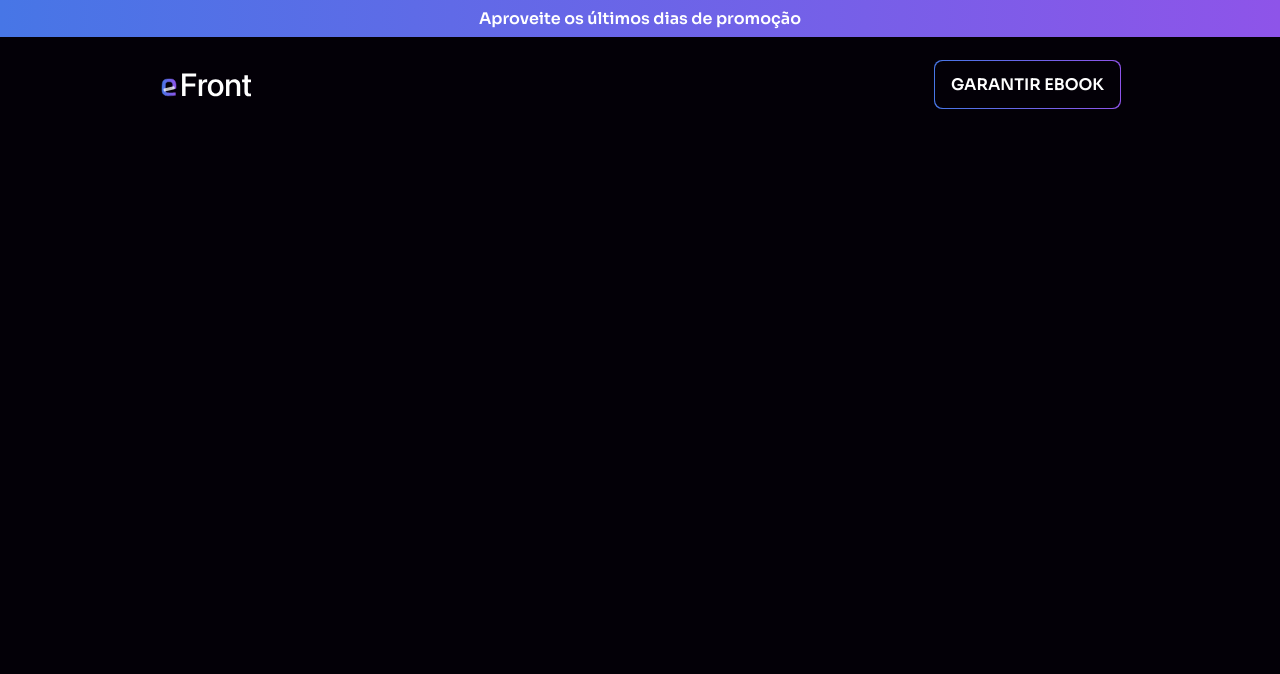
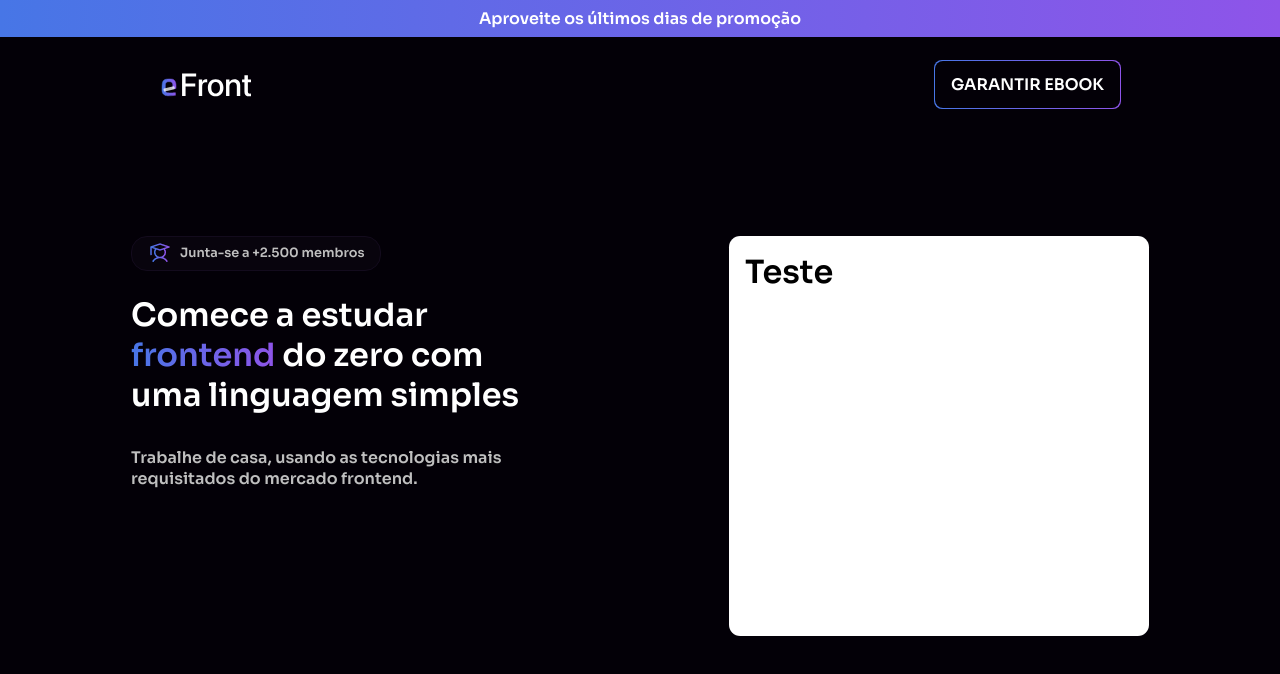
Before and after one commit to dopeeycode/challenge-EFront, a plain HTML site: page index.html in a window 1280 px wide. Drawn offline with nearby package versions, Linux system fonts and the light colour scheme; files that its build step writes are made by us from their sources.

Commit message:
Criação do container main

```diff
--- a/App/scss/_variablesAndMixin.scss
+++ b/App/scss/_variablesAndMixin.scss
@@ -19,3 +19,10 @@ $white: #FFFFFF;
     padding: .8rem 1rem;
     color: $white;
 }
+
+
+@mixin containerCards{
+    display: flex;
+    justify-content: space-around;
+    padding: 0 2rem;
+}
--- a/App/scss/components/_header.scss
+++ b/App/scss/components/_header.scss
@@ -12,6 +12,7 @@ header.container{
     justify-content: space-between;
     align-items: center;
     padding: 1.5rem 10rem;
+    margin-bottom: 6.5rem;
     a{
         @include btn_link_Ebook;
         &::before{
--- /dev/null
+++ b/App/scss/components/_mainContent.scss
@@ -0,0 +1,38 @@
+.container {
+    .container-card{
+        @include containerCards;
+        .container-card_left {
+            width: 400px;
+            height: auto;
+            .card_icon_student{
+                display: inline-flex;
+                align-items: center;
+                gap: .5rem;
+                padding: .3rem 1rem;
+                border-radius: 1rem;
+                border: 1px solid $dark-400;
+                background: $dark-200;
+                margin-bottom: 1.5rem;
+                p{
+                    font-size: .8rem;
+                }
+            }
+            h1{
+                color: $white;
+                margin-bottom: 2rem;
+            }
+            p{
+                color: $grey;
+                font-weight: 400;
+            }
+        }
+    }
+
+    .container-card_right {
+        width: 420px;
+        height: 400px;
+        border-radius: .7rem;
+        padding: 1rem;
+        background: $white;
+    }
+}
--- a/App/scss/main.scss
+++ b/App/scss/main.scss
@@ -1,5 +1,6 @@
 @import 'variablesAndMixin';
 @import './components/header';
+@import './components/mainContent';
 
 *{
     padding: 0;
@@ -13,5 +14,28 @@
 
 
 body{
+    width: 100%;
+    min-height: 100vh;
     background-color: $dark;
 }
+
+
+p{
+    color: $white;
+}
+
+.container-card_left p span{
+    color: $white;
+}
+
+.container-card_left h1  span{
+    background: -webkit-linear-gradient(linear-gradient(90deg, #4776E6 0%, #8E54E9 100%));;
+    background: $gradient_purple;
+    -webkit-background-clip: text;
+    -webkit-text-fill-color: transparent;
+}
+
+
+img, svg, canvas{
+    max-width: 100%;
+}
--- a/index.html
+++ b/index.html
@@ -20,6 +20,23 @@
         <img src="/App/images/logo_efront.svg" alt="">
         <a href="">GARANTIR EBOOK</a>
     </header>
+    <main class="container">
+        <div class="container-card">
+            <div class="container-card_left">
+                <span class="card_icon_student">
+                    <img src="/App/images/icon_student.png" alt="">
+                    <p>Junta-se a +2.500 membros</p>
+                </span>
+                <h1>Comece a estudar <span>frontend</span> do zero com uma linguagem simples</h1>
+                <p>Trabalhe de casa, usando as tecnologias
+                mais requisitados do mercado frontend.</p>
+            </div>
+            <div class="container-card_right">
+                <!-- Fiz esse card apenas para testar -->
+                <h1>Teste</h1>
+            </div>
+        </div>
+    </main>
 </html>
 
 
```
Also changed, not shown: dist/main.css, 1 other file.
